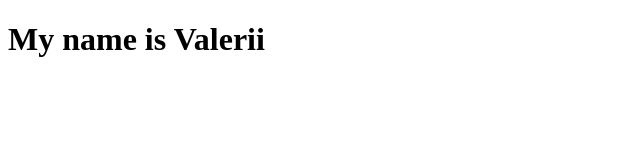
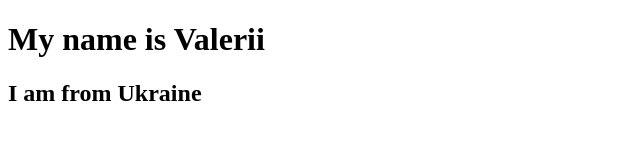
Before and after one commit to 4Ku1a/firstcode, a plain HTML site: page index.html in a window 1280 px wide. Shown: the whole page, without its empty margins (0-640 px from the left). Drawn offline with Linux system fonts and the light colour scheme.

Commit message:
Add files via upload

```diff
--- a/index.html
+++ b/index.html
@@ -7,5 +7,6 @@
 </head>
 <body>
    <h1>My name is Valerii</h1>
+   <h2>I am from Ukraine</h2>
 </body>
 </html>
```
